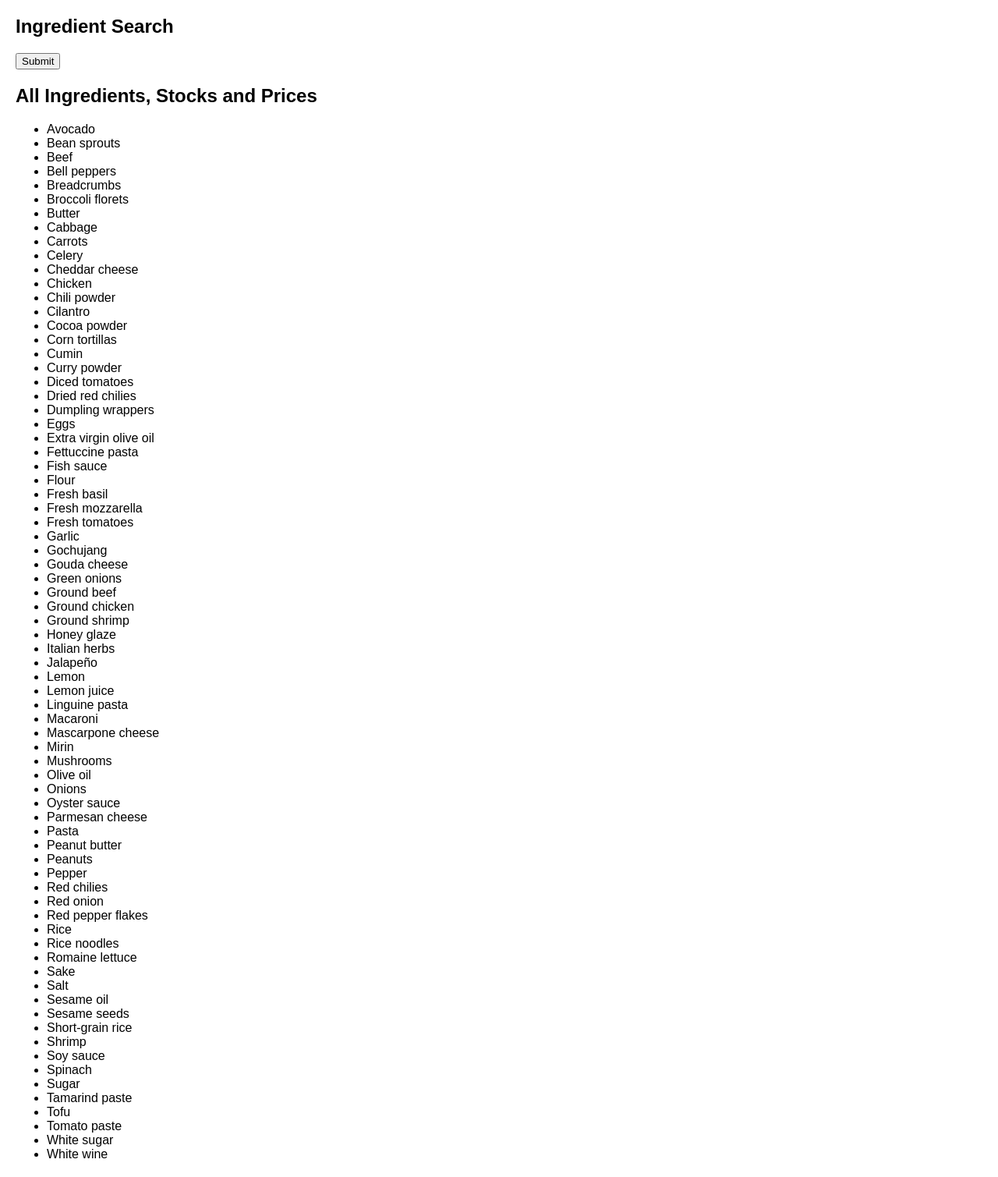
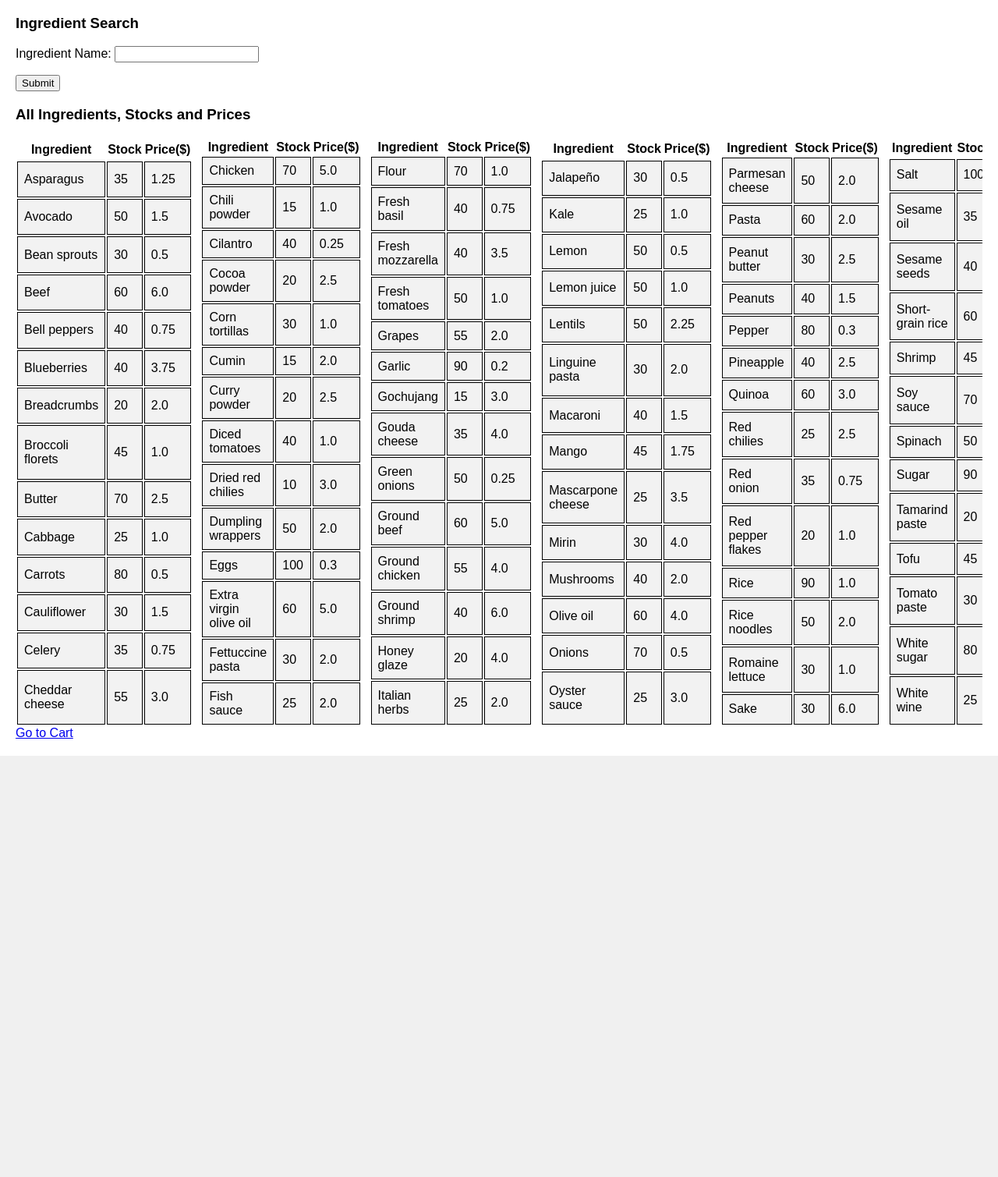
Before and after one commit to AdeebK1129/01_django_ChefDevs, a Django app: page /ingredients/ in a window 1280 px wide. Shown: the part 120-1629 px from the top of the page at 78% size. After the commit the page ends 1089 px from the top, so only its background shows below. Run offline with Django 4.2, Linux system fonts and the light colour scheme.

Commit message:
worked on ingredients, most finished with a few bugs with no stock

```diff
--- a/chef_devs/core/static/css/main.css
+++ b/chef_devs/core/static/css/main.css
@@ -16,3 +16,13 @@
      margin-right: auto;
      width: 50%;
 }
+.table {
+     border-collapse: collapse;
+     width: 100%;
+}
+.th, td {
+     border: 1px solid black;
+     padding: 8px;
+     text-align: left;
+     background-color: #f2f2f2;
+}
--- /dev/null
+++ b/chef_devs/ingredients/cart_forms.py
@@ -0,0 +1,6 @@
+from django import forms
+
+class CartForm(forms.Form):
+    ingredient_name = forms.CharField(widget=forms.HiddenInput())
+    quantity = forms.IntegerField(min_value=1, label='Quantity to Buy')
+    view = forms.BooleanField(widget=forms.HiddenInput(), required=False)
--- a/chef_devs/ingredients/templates/ingredients/index.html
+++ b/chef_devs/ingredients/templates/ingredients/index.html
@@ -1,15 +1,44 @@
 {% extends 'base.html' %} {% block content %}
 
-<h2>Ingredient Search</h2>
+<h3>Ingredient Search</h3>
 <form method="post" action="{% url 'checkout_info' %}">
-	{% csrf_token %} {{ form.as_p }}
+	{% csrf_token %}
+     {{ form.as_p }}
 	<input type="submit" value="Submit" />
 </form>
 
-<h2>All Ingredients, Stocks and Prices</h2>
-<ul>
-	{% for ingredient in ingredients%}
-	<li>{{ ingredient}}</li>
-	{% endfor %}
-</ul>
+
+<h3>All Ingredients, Stocks and Prices</h3>
+
+{% load static %}
+<link rel="stylesheet" type="text/css" href="{% static 'css/main.css' %}">
+
+<div style="display: flex; overflow-x: auto;">
+
+     {% for ingredient_group in ingredient_groups %}
+       <table style="margin-right: 10px;">
+         <tr>
+           <th>Ingredient</th>
+           <th>Stock</th>
+           <th>Price($)</th>
+         </tr>
+         {% for ingredient, data in ingredient_group %}
+           <tr>
+             <td>{{ ingredient }}</td>
+             <td>{{ data.0 }}</td>
+             <td>{{ data.1 }}</td>
+           </tr>
+         {% endfor %}
+       </table>
+     {% endfor %}
+
+</div>
+
+<a href="{% url 'cart' %}">Go to Cart</a>
+
+
+
+
+
+
 {% endblock %}
--- a/chef_devs/ingredients/urls.py
+++ b/chef_devs/ingredients/urls.py
@@ -4,5 +4,6 @@ from . import views
 urlpatterns = [
     path('', views.index, name='index'),
     path('checkout_info', views.checkout_info, name='checkout_info'),
-    #path('/cart', views.cart, name='cart'),
+    path('cart', views.cart, name='cart'),
+    path('clear_cart/', views.clear_cart, name='clear_cart'),
 ]
--- a/chef_devs/ingredients/views.py
+++ b/chef_devs/ingredients/views.py
@@ -1,19 +1,26 @@
 from django.shortcuts import render,redirect
 from django.http import HttpResponse
 from .checkout_forms import Checkout
+from .cart_forms import CartForm
+from django.http import Http404
 import datetime
 import json
 
+cart_items = {}
+
 ingredients = {
+    "Asparagus": [35, 1.25],
     "Avocado": [50, 1.5],
     "Bean sprouts": [30, 0.5],
     "Beef": [60, 6.0],
     "Bell peppers": [40, 0.75],
+    "Blueberries": [40, 3.75],
     "Breadcrumbs": [20, 2.0],
     "Broccoli florets": [45, 1.0],
     "Butter": [70, 2.5],
     "Cabbage": [25, 1.0],
     "Carrots": [80, 0.5],
+    "Cauliflower": [30, 1.5],
     "Celery": [35, 0.75],
     "Cheddar cheese": [55, 3.0],
     "Chicken": [70, 5.0],
@@ -34,6 +41,7 @@ ingredients = {
     "Fresh basil": [40, 0.75],
     "Fresh mozzarella": [40, 3.5],
     "Fresh tomatoes": [50, 1.0],
+    "Grapes": [55, 2.0],
     "Garlic": [90, 0.2],
     "Gochujang": [15, 3.0],
     "Gouda cheese": [35, 4.0],
@@ -44,10 +52,13 @@ ingredients = {
     "Honey glaze": [20, 4.0],
     "Italian herbs": [25, 2.0],
     "Jalapeño": [30, 0.5],
+    "Kale": [25, 1.0],
     "Lemon": [50, 0.5],
     "Lemon juice": [50, 1.0],
+    "Lentils": [50, 2.25],
     "Linguine pasta": [30, 2.0],
     "Macaroni": [40, 1.5],
+    "Mango": [45, 1.75],
     "Mascarpone cheese": [25, 3.5],
     "Mirin": [30, 4.0],
     "Mushrooms": [40, 2.0],
@@ -59,6 +70,8 @@ ingredients = {
     "Peanut butter": [30, 2.5],
     "Peanuts": [40, 1.5],
     "Pepper": [80, 0.3],
+    "Pineapple": [40, 2.5],
+    "Quinoa": [60, 3.0],
     "Red chilies": [25, 2.5],
     "Red onion": [35, 0.75],
     "Red pepper flakes": [20, 1.0],
@@ -78,9 +91,15 @@ ingredients = {
     "Tofu": [45, 2.0],
     "Tomato paste": [30, 1.5],
     "White sugar": [80, 1.0],
-    "White wine": [25, 8.0]
+    "White wine": [25, 8.0],
 }
+
 def index(request):
+    num_tables = 5
+    ingredients_per_table = 14
+
+    ingredient_groups = [list(ingredients.items())[i:i + ingredients_per_table] for i in range(0, len(ingredients), ingredients_per_table)]
+
     if request.method == 'POST':
         form = Checkout(request.POST)
         if form.is_valid():
@@ -88,18 +107,121 @@ def index(request):
             if ingredient_name in ingredients:
                 stock = ingredients[ingredient_name][0]
                 price = ingredients[ingredient_name][1]
-                print(price)
-                return render(request, 'ingredients/checkout_info.html', {'ingredient_name': ingredient_name, 'stock': stock, 'price':price, 'ingredients':ingredients})
+                return render(request, 'ingredients/checkout_info.html', {
+                    'ingredient_name': ingredient_name,
+                    'stock': stock,
+                    'price': price,
+                    'ingredients': ingredients,
+                    'form': CartForm()  # Include CartForm in the context
+                })
 
     else:
         form = Checkout()
-    return render(request, 'ingredients/index.html', {'ingredient_name': None, 'stock': None, 'price':None, 'ingredients':ingredients})
+
+    return render(request, 'ingredients/index.html', {'ingredient_groups': ingredient_groups, 'form': form})
+
 
 def checkout_info(request):
     ingredient_name = request.POST.get('ingredient_name')
+    visit_count_key = f'visit_count_{ingredient_name.replace(" ", "_")}' if ingredient_name else 'visit_count_unknown'
+    visit_count = 0
+    current_date = datetime.datetime.now().date()
+    visit_count_key_with_date = f'{visit_count_key}_{current_date}'
+
+    if visit_count_key_with_date in request.COOKIES:
+        try:
+            visit_count = int(request.COOKIES[visit_count_key_with_date]) + 1
+        except ValueError:
+            visit_count = 1
+    else:
+        visit_count = 1
+
     if ingredient_name in ingredients:
         stock = ingredients[ingredient_name][0]
         price = ingredients[ingredient_name][1]
-        return render(request, 'ingredients/checkout_info.html', {'ingredient_name': ingredient_name, 'stock': stock, 'price': price})
+        form = CartForm(initial={'ingredient_name': ingredient_name})  # Pass ingredient_name as initial value
+        response = render(request, 'ingredients/checkout_info.html', {
+            'ingredient_name': ingredient_name,
+            'stock': stock,
+            'price': price,
+            'visit_count': visit_count,
+            'form': form  # Include CartForm in the context
+        })
 
-    return render(request, 'ingredients/checkout_info.html', {'ingredient_name': None, 'stock': None, 'price': None})
+        response.set_cookie(key=visit_count_key_with_date, value=visit_count,
+                            expires=datetime.datetime.combine(current_date + datetime.timedelta(days=1),
+                                                             datetime.time.min))
+        return response
+    else:
+        stock = None
+        price = None
+        error_message = "Ingredient not found"
+        form = CartForm()  # No initial value for ingredient_name
+        return render(request, 'ingredients/checkout_info.html', {
+            'ingredient_name': ingredient_name,
+            'error_message': error_message,
+            'visit_count': visit_count,
+            'stock': stock,
+            'price': price,
+            'ingredients': ingredients,
+            'form': form  # Include CartForm in the context
+        })
+
+
+def cart(request):
+    view_only = request.POST.get('view') == 'true'
+    error_message = None
+
+    if view_only:
+        ingredient_name = "Asparagus"
+        quantity = 0
+        form = CartForm(initial={'ingredient_name': ingredient_name, 'quantity': quantity})
+    else:
+        if request.method == 'POST':
+            form = CartForm(request.POST)
+            if form.is_valid():
+                ingredient_name = form.cleaned_data['ingredient_name']
+                quantity = form.cleaned_data['quantity']
+
+                if ingredient_name in ingredients:
+                    stock = ingredients[ingredient_name][0]
+
+                    if quantity <= stock:
+                        ingredients[ingredient_name][0] -= quantity
+
+                        if ingredient_name in cart_items:
+                            cart_items[ingredient_name]['quantity'] += quantity
+                        else:
+                            cart_items[ingredient_name] = {
+                                'quantity': quantity,
+                                'total_price': quantity * ingredients[ingredient_name][1]
+                            }
+
+                        # Calculate total cost
+                        total_cost = sum(item['total_price'] for item in cart_items.values())
+
+                        return render(request, 'ingredients/cart.html', {
+                            'cart_items': cart_items,
+                            'ingredients': ingredients,
+                            'form': CartForm(),
+                            'total_cost': total_cost  # Include total_cost in the context
+                        })
+                    else:
+                        error_message = f"Insufficient stock. Available: {stock}"
+                else:
+                    error_message = "Ingredient not found"
+            else:
+                error_message = "Invalid input"
+        else:
+            form = CartForm()
+
+    return render(request, 'ingredients/cart.html', {
+        'form': form,
+        'ingredients': ingredients,
+        'cart_items': cart_items,
+        'error_message': error_message
+    })
+
+def clear_cart(request):
+    cart_items.clear()
+    return redirect('cart')
```
Also changed, not shown: chef_devs/ingredients/templates/ingredients/cart.html (+33 -0 lines), chef_devs/ingredients/templates/ingredients/checkout_info.html (+20 -1 lines), chef_devs/ingredients/templates/ingredients/cookies.html (+7 -0 lines).
